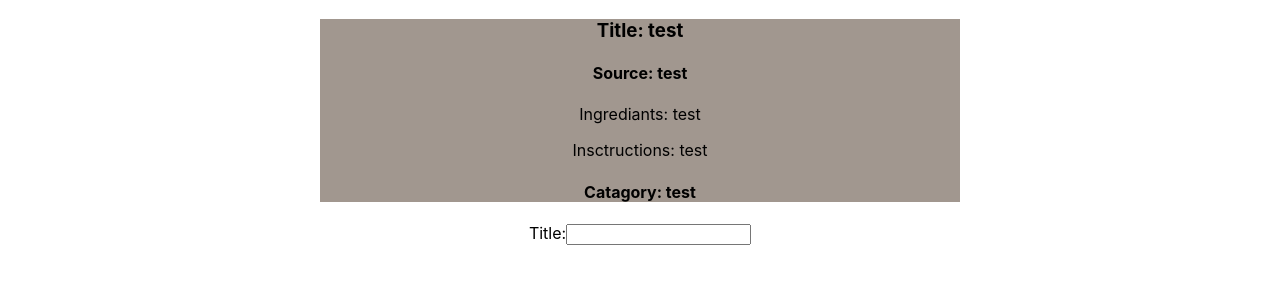
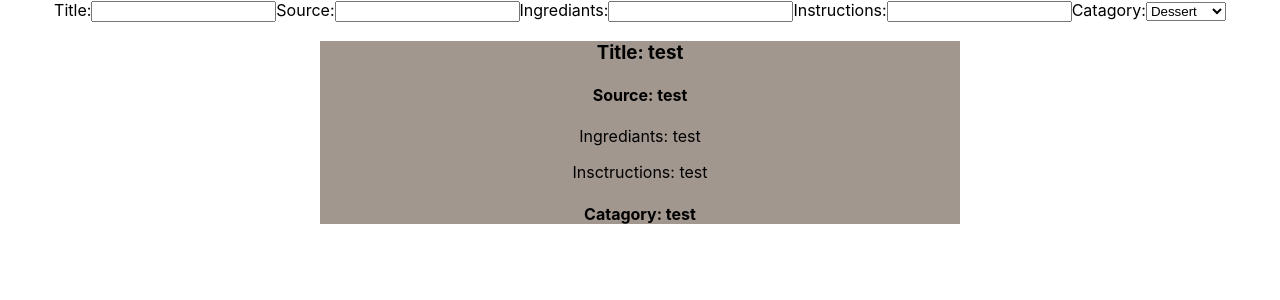
Before and after one commit to ft-bw-may-secret-family-recipes/front-end, a React (Create React App) app: page / in a window 1280 px wide. Shown: the top 300 px of the page. Built offline with nearby package versions, Linux system fonts and the light colour scheme.

Commit message:
changes to newrecipe

```diff
--- a/src/App.js
+++ b/src/App.js
@@ -5,8 +5,8 @@ import Newrecipe from './components/Newrecipe';
 function App() {
   return (
     <div className="App">
+        <Newrecipe/>
         <Recipe/>
-        <Newrecipe/>
     </div>
   );
 }
--- a/src/components/Newrecipe.js
+++ b/src/components/Newrecipe.js
@@ -7,6 +7,28 @@ function NewRecipe() {
                 Title:
                 <input type='text'></input>
             </lable>
+            <lable>
+                Source:
+                <input type='text'></input>
+            </lable>
+            <lable>
+                Ingrediants:
+                <input type='text'></input>
+            </lable>
+            <lable>
+                Instructions:
+                <input type='text'></input>
+            </lable>
+            <lable>
+                Catagory:
+                <select>
+                    <option>Dessert</option>
+                    <option>Chicken</option>
+                    <option>Side Dish</option>
+                    <option>Beef</option>
+                    <option>Pork</option>
+                </select>
+            </lable>
         </form>
     )
 }
```
